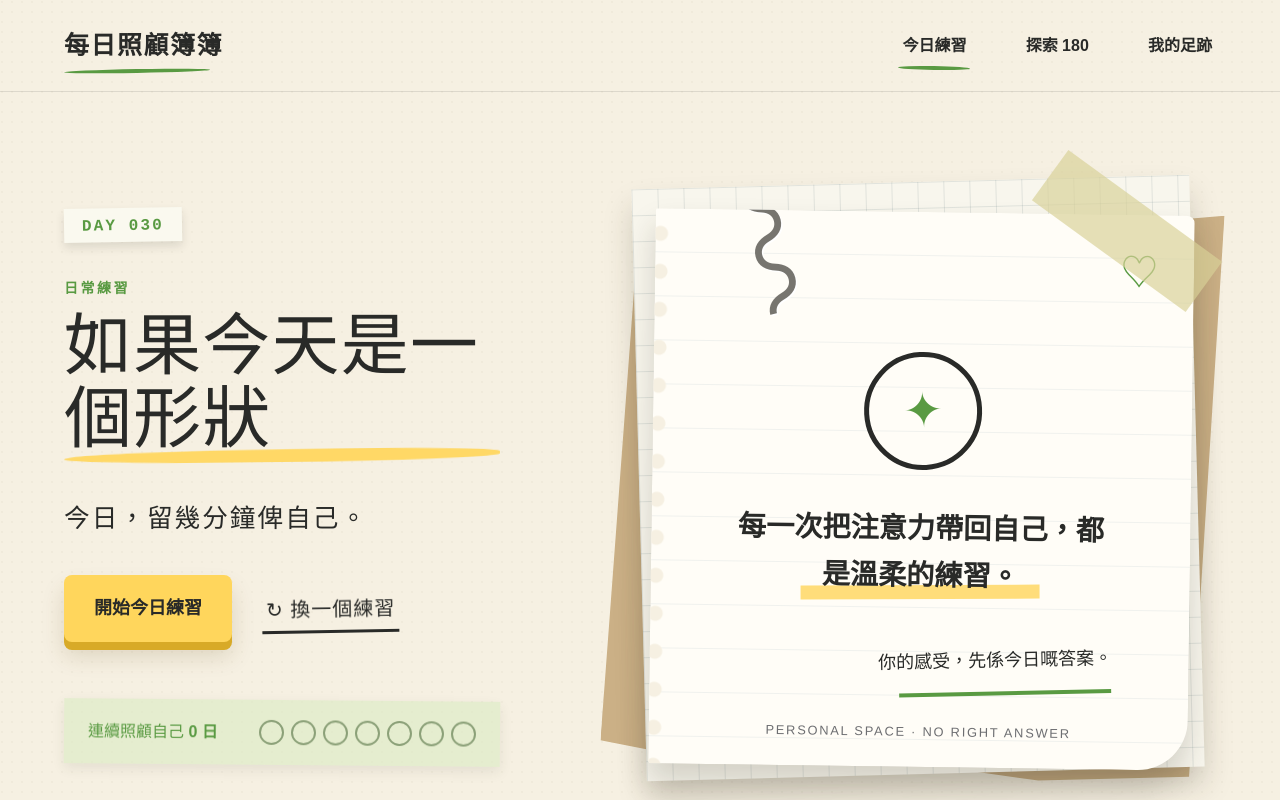
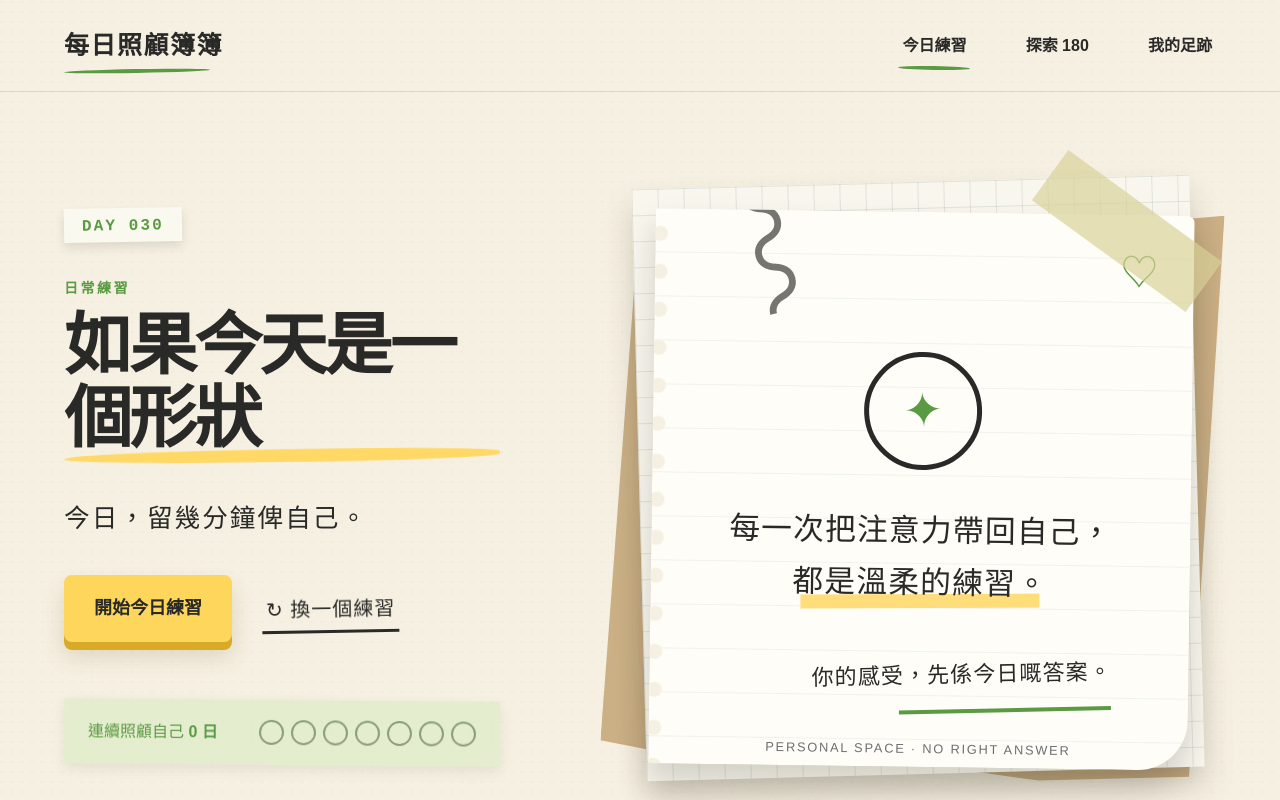
Before and after one commit to tpityac2025/hkeaa-bobo-2024, a Next.js app: page / in a window 1280 px wide. Shown: the top 800 px of the page. Built offline with nearby package versions, Linux system fonts and the light colour scheme; a web font is replaced by a local one.

Commit message:
Fix left and right font distribution
Updated font properties and letter-spacing for various elements in the CSS file.

```diff
--- a/app/globals.css
+++ b/app/globals.css
@@ -109,20 +109,8 @@ nav button.active::after {
   margin: 0;
   font-size: clamp(44px, 5.3vw, 76px);
   line-height: 1.08;
-  letter-spacing: -0.02em;
+  letter-spacing: -0.04em;
   font-weight: 900;
-}
-
-.intro h1,
-.intro .lead,
-.intro .swap {
-  font-family: "Chenyuluoyan", "Noto Sans TC", "PingFang TC",
-    "Microsoft JhengHei", sans-serif;
-  font-weight: 400;
-}
-
-.intro h1 {
-  letter-spacing: 0.02em;
 }
 
 .intro .lead {
@@ -131,6 +119,9 @@ nav button.active::after {
 }
 
 .intro .swap {
+  font-family: "Chenyuluoyan", "Noto Sans TC", "PingFang TC",
+    "Microsoft JhengHei", sans-serif;
+  font-weight: 400;
   font-size: 20px;
   letter-spacing: 0.05em;
 }
@@ -264,9 +255,12 @@ nav button.active::after {
 .paper-copy {
   max-width: 500px;
   margin: 0 auto;
-  font-size: clamp(21px, 2.2vw, 30px);
+  font-family: "Chenyuluoyan", "Noto Sans TC", "PingFang TC",
+    "Microsoft JhengHei", sans-serif;
+  font-size: clamp(24px, 2.4vw, 34px);
   line-height: 1.7;
-  font-weight: 700;
+  letter-spacing: 0.04em;
+  font-weight: 400;
   text-align: center;
 }
 .paper-copy::after {
@@ -282,7 +276,12 @@ nav button.active::after {
 }
 .hand-note {
   margin: 50px 0 0;
-  font-size: 18px;
+  font-family: "Chenyuluoyan", "Noto Sans TC", "PingFang TC",
+    "Microsoft JhengHei", sans-serif;
+  font-size: 22px;
+  line-height: 1.6;
+  letter-spacing: 0.05em;
+  font-weight: 400;
   transform: rotate(-2deg);
   text-align: right;
 }
```
